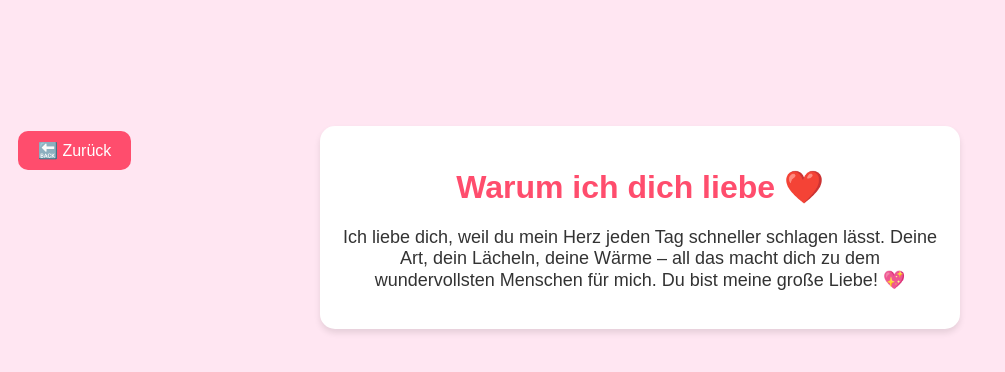
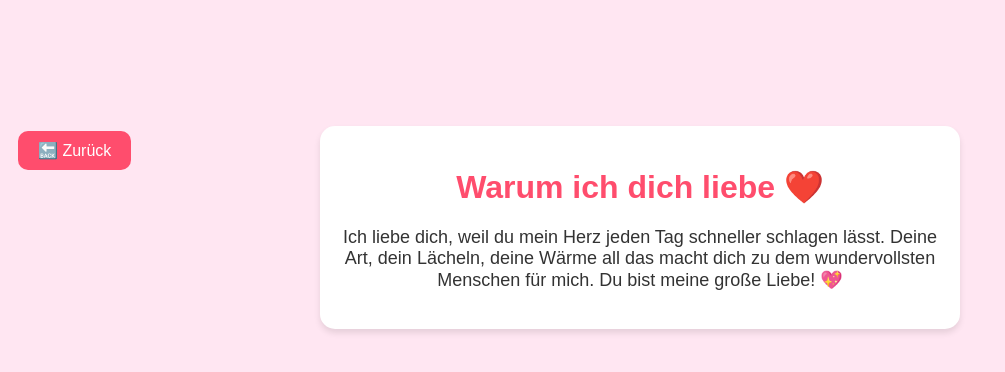
Before and after one commit to arlindahabdichlieb/arlindahabdichlieb.github.io, a plain HTML site: page seiten/warumliebeichdich.html in a window 1280 px wide. Shown: the whole page, without its empty margins (0-1005 px from the left). Drawn offline with Linux system fonts and the light colour scheme.

Commit message:
Update warumliebeichdich.html

```diff
--- a/seiten/warumliebeichdich.html
+++ b/seiten/warumliebeichdich.html
@@ -52,7 +52,7 @@
         <div class="card">
             <h1>Warum ich dich liebe ❤️</h1>
             <p>Ich liebe dich, weil du mein Herz jeden Tag schneller schlagen lässt.
-               Deine Art, dein Lächeln, deine Wärme – all das macht dich zu dem wundervollsten Menschen für mich.
+               Deine Art, dein Lächeln, deine Wärme all das macht dich zu dem wundervollsten Menschen für mich.
                Du bist meine große Liebe! 💖</p>
         </div>
     </div>
```
